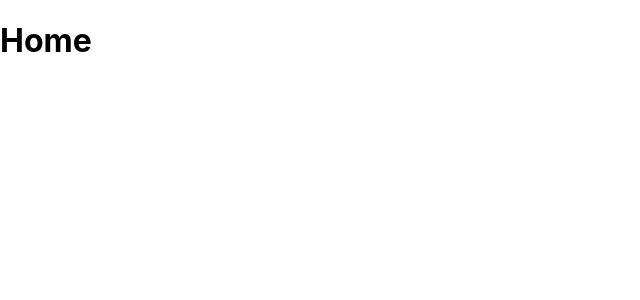
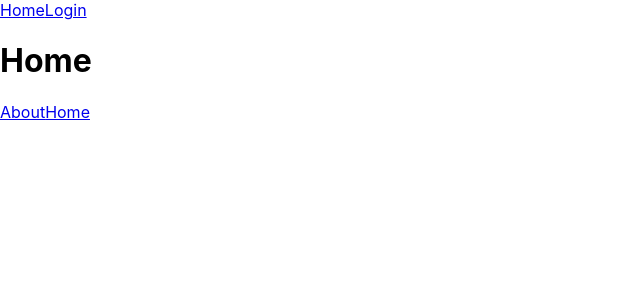
Before and after one commit to gcosmin1989/react-ecommerce, a React (Create React App) app: page / in a window 1280 px wide. Shown: the top 300 px of the page, without its empty margins (0-640 px from the left). Built offline with nearby package versions, Linux system fonts and the light colour scheme.

Commit message:
Add Header and Footer

```diff
--- a/src/App.js
+++ b/src/App.js
@@ -1,5 +1,5 @@
 import React from 'react';
-import { Route, Routes, Switch } from 'react-router-dom';
+import { Route, Routes } from 'react-router-dom';
 import './App.css';
 import Home from './pages/Home';
 import About from './pages/About';
--- a/src/components/Footer.jsx
+++ b/src/components/Footer.jsx
@@ -0,0 +1,13 @@
+import React from 'react';
+import { Link } from 'react-router-dom';
+
+function Footer() {
+	return (
+		<div>
+			<Link to="/about">About</Link>
+			<Link to="/">Home</Link>
+		</div>
+	);
+}
+
+export default Footer;
--- a/src/components/Header.jsx
+++ b/src/components/Header.jsx
@@ -0,0 +1,13 @@
+import React from 'react';
+import { Link } from 'react-router-dom';
+
+function Header() {
+	return (
+		<div>
+			<Link to="/">Home</Link>
+			<Link to="/login">Login</Link>
+		</div>
+	);
+}
+
+export default Header;
--- /dev/null
+++ b/src/components/Layout.jsx
@@ -0,0 +1,15 @@
+import React from 'react';
+import Header from './Header';
+import Footer from './Footer';
+
+function Layout(props) {
+	return (
+		<div>
+			<Header />
+			{props.children}
+			<Footer />
+		</div>
+	);
+}
+
+export default Layout;
--- a/src/pages/About.jsx
+++ b/src/pages/About.jsx
@@ -1,9 +1,13 @@
 import React from 'react';
+import Layout from '../components/Layout';
 
 function About() {
 	return (
 		<div>
-			<h1>About</h1>
+			<Layout>
+				<h1>About</h1>
+				<p>Blabla</p>
+			</Layout>
 		</div>
 	);
 }
--- a/src/pages/Home.jsx
+++ b/src/pages/Home.jsx
@@ -1,9 +1,12 @@
 import React from 'react';
+import Layout from '../components/Layout';
 
 function Home() {
 	return (
 		<div>
-			<h1>Home</h1>
+			<Layout>
+				<h1>Home</h1>
+			</Layout>
 		</div>
 	);
 }
```
